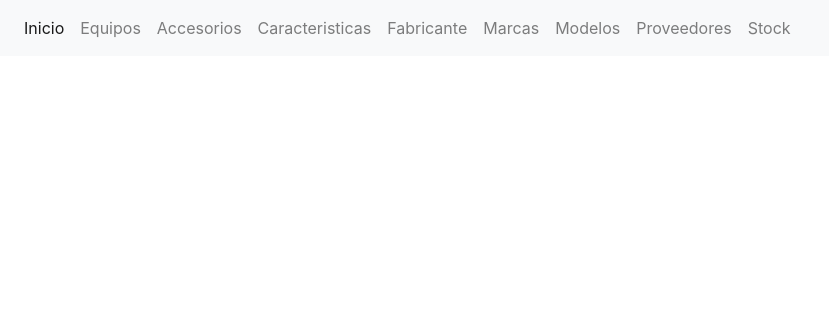
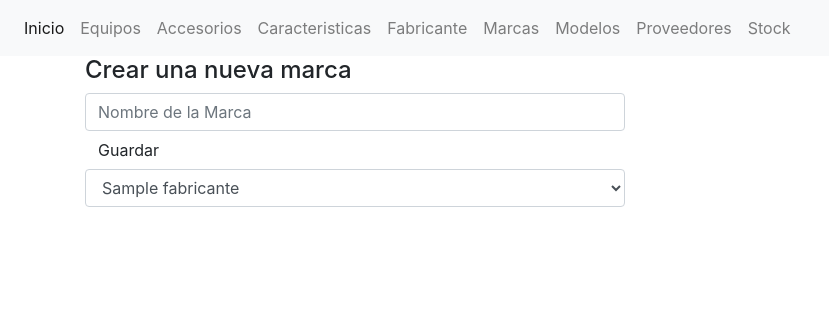
Before and after one commit to sofigonzalezz1/EFI_parte_1, a Flask app: page /marca_list in a window 1280 px wide. Shown: the top 316 px of the page, without its empty margins (0-829 px from the left). Run offline with Flask 3, Linux system fonts and the light colour scheme; tables that the repository leaves empty hold one stand-in row (values such as "Sample post"); some libraries are stand-ins or nearby versions.

Commit message:
migracion_marca

```diff
--- a/app.py
+++ b/app.py
@@ -11,14 +11,15 @@ app.config["SQLALCHEMY_TRACK_MODIFICATION"] = False
 db = SQLAlchemy(app)
 migrate = Migrate(app, db)
 
-from models import Marca, Pais, Caracteristica, Stock, Accesorio, Persona, Fabricante, Equipo
+from models import Marca, Pais, Caracteristica, Stock, Accesorio, Persona, Fabricante, Equipo, Modelo
 
 @app.route('/')
 def index():
     return render_template('index.html')
 
-@app.route('/equipos_list')
+@app.route('/equipos_list', methods=["POST","GET"])
 def equipos():
+    equipos = Equipo.query.all()
     return render_template('equipos_list.html')
 
 @app.route('/accesorio_list')
@@ -42,13 +43,34 @@ def fabricantes():
         return redirect(url_for('fabricantes'))
     return render_template('fabricante_list.html', fabricantes=fabricantes, paises=paises)
 
-@app.route('/marca_list')
+@app.route('/marca_list', methods=["POST","GET"])
 def marcas():
-    return render_template('marca_list.html')
+    marcas = Marca.query.all()
+    fabricantes = Fabricante.query.all()
+    if request.method=="POST":
+        nombre = request.form["nombre"]
+        nueva_marca = Marca(nombre=nombre)
+        db.session.add(nueva_marca)
+        db.session.commit()
+        return redirect(url_for("marcas"))
+    return render_template('marca_list.html', marcas = marcas, fabricantes = fabricantes)
 
-@app.route('/modelo_list')
+@app.route('/modelo_list', methods=["POST","GET"])
 def modelos():
-    return render_template('modelo_list.html')
+    modelos = Modelo.query.all()
+    marcas = Marca.query.all()
+    if request.method=="POST":
+        nombre = request.form["nombre"]
+        anio = request.form["anio_fabricacion"]
+        modelo_nuevo = Modelo(
+            nombre = nombre,
+            anio_fabricacion = anio,
+        )
+        db.session.add(modelo_nuevo)
+        db.session.commit()
+        return redirect (url_for("modelos"))
+    return render_template('modelo_list.html', modelos = modelos, modelo_nuevo = modelo_nuevo, marcas = marcas)
+
 
 @app.route('/proveedor_list')
 def proveedores():
--- a/templates/marca_list.html
+++ b/templates/marca_list.html
@@ -1 +1,24 @@
-{% extends "base_template.html" %}
+{% extends 'base_template.html' %}
+
+{% block content %}
+<div class = "conteiner">
+    <div class= "row">
+        <div class="col-6">
+            <h4> Crear una nueva marca</h4>
+            <form action="" method="post">
+                <input type="text" name="nombre" class="form-control nb-2" placeholder="Nombre de la Marca"><!--nb-2 agrega margen-->
+                <button type="submit" class="btn btn success">Guardar</button>
+                <select name="fabricante:id" class="form-control mb-2">
+
+                {% for fabricante in fabricantes %}
+                    <option value="{{ fabricante.id }}">{{ fabricante.nombre }}</option>
+                {% endfor %}
+
+                </select>
+            </form>
+        </div>
+    </div>
+</div>
+
+
+{% endblock  %}
```
Also changed, not shown: migrations/versions/0bb301474246_segunda_migracion.py (added, +54 -0 lines), models.py (+10 -8 lines).
